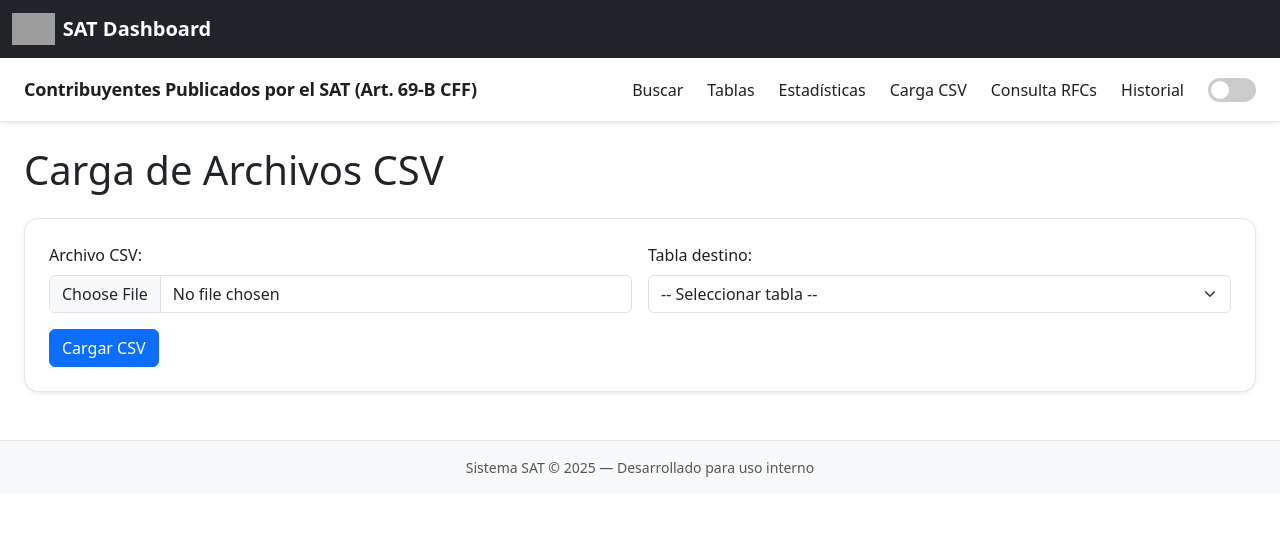
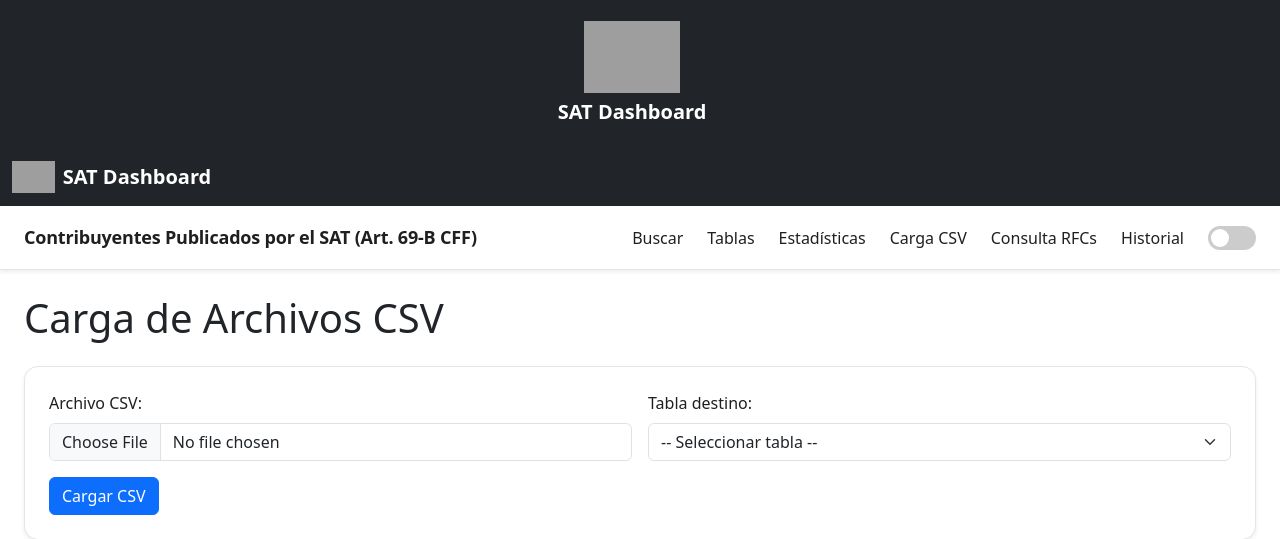
Before and after one commit to hagiordani/sat-dashboard, a Flask app: page /carga_csv in a window 1280 px wide. Shown: the top 539 px of the page. Run offline with Flask 3, Linux system fonts and the light colour scheme; grey boxes are pictures that could not be loaded.

Commit message:
Update base.html

```diff
--- a/templates/base.html
+++ b/templates/base.html
@@ -14,9 +14,29 @@
 
     <!-- CSS principal -->
     <link rel="stylesheet" href="/static/css/dashboard.css">
+<script>
+  const prefersDark = window.matchMedia('(prefers-color-scheme: dark)').matches;
+  const logo = document.querySelector('.navbar-brand img');
+  if (logo) {
+    logo.src = prefersDark
+      ? '/static/img/sat-logo-dark.svg'
+      : '/static/img/sat-logo-light.svg';
+  }
+</script>
+
+
 </head>
 
 <body>
+
+<nav class="navbar navbar-dark bg-dark">
+  <div class="container-fluid justify-content-center py-2">
+    <a href="/" class="navbar-brand d-flex flex-column align-items-center">
+      <img src="/static/img/sat-logo.svg" alt="SAT Dashboard" height="72" class="mb-1">
+      <span class="text-white fw-bold fs-5">SAT Dashboard</span>
+    </a>
+  </div>
+</nav>
 
 <nav class="navbar navbar-expand-lg navbar-dark bg-dark">
   <div class="container-fluid">
```
